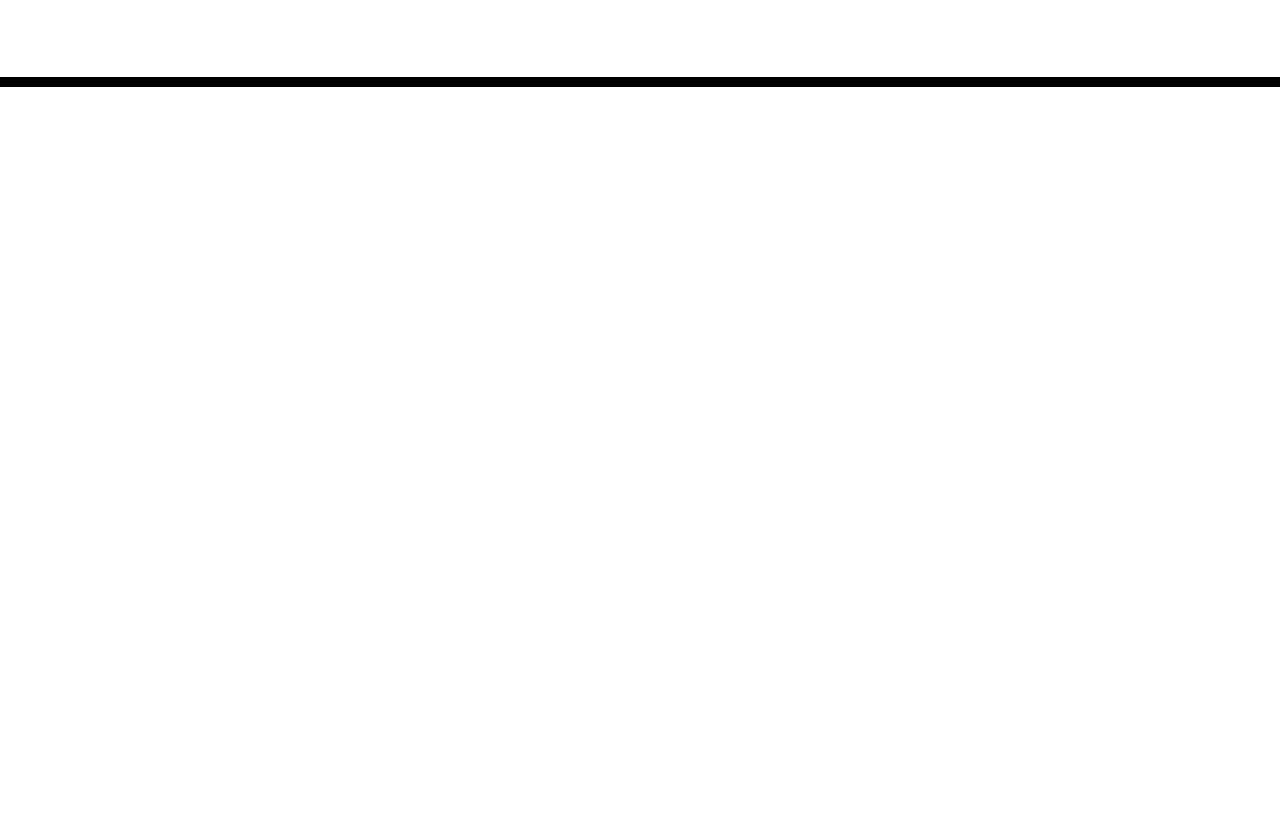
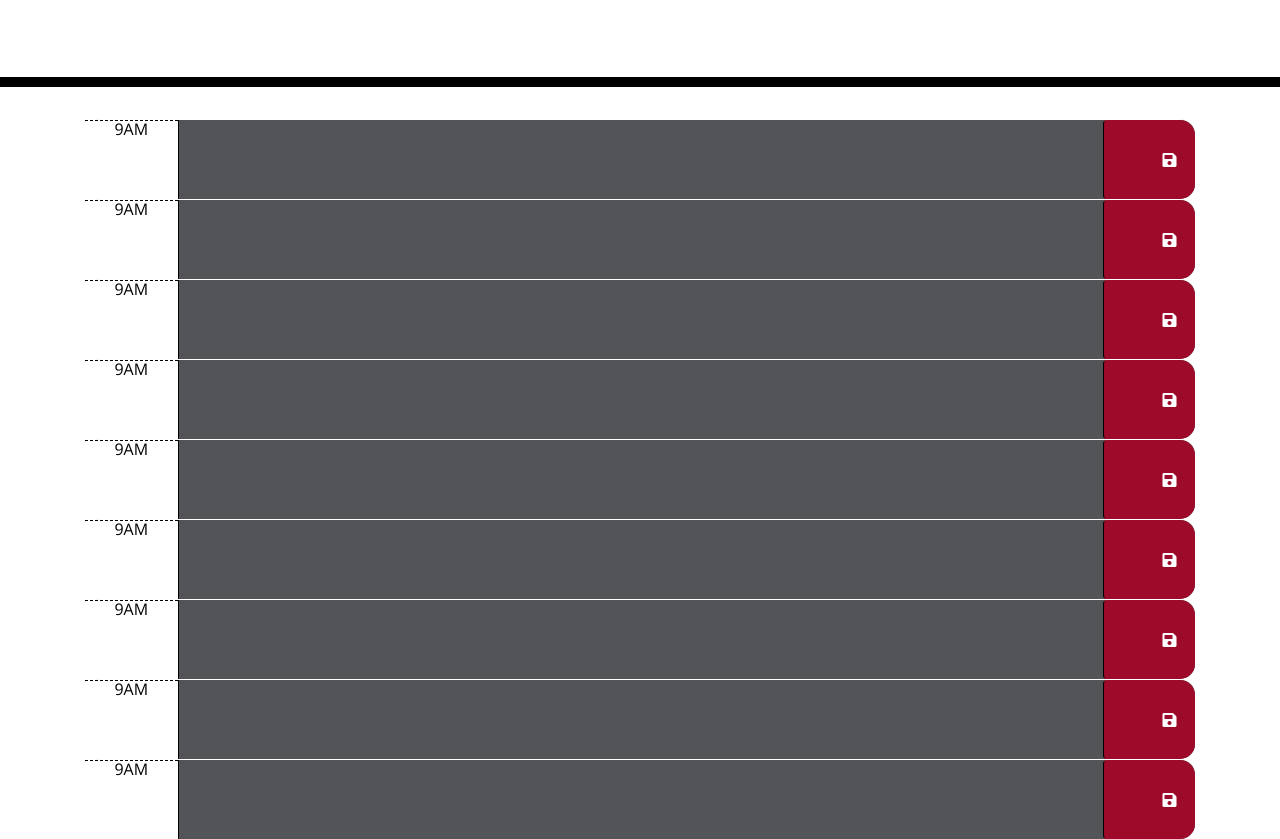
Before and after one commit to azwethinkweizkd/Responsive-Work-Day-Planner-, a plain HTML site: page index.html in a window 1280 px wide. Shown: the part 181-1020 px from the top of the page. Before the commit the page ends 800 px from the top, so only its background shows below. Drawn offline with nearby package versions, Linux system fonts and the light colour scheme.

Commit message:
Styled HTML page with each section

```diff
--- a/index.html
+++ b/index.html
@@ -20,6 +20,22 @@
     />
     <link rel="stylesheet" href="style.css" />
     <title>Work Day Scheduler</title>
+    <style>
+      /* Some custom styles to beautify this example */
+      .row {
+        margin-top: 1rem;
+        background: #525457;
+        padding: 0;
+        margin: 0;
+      }
+
+      [class^="btn"] {
+        padding: 10px 15px;
+        background: #9e0a2a;
+        /* border: 1px solid rgba(0, 0, 0, 0.5); */
+        padding: 0;
+      }
+    </style>
   </head>
 
   <body>
@@ -30,6 +46,70 @@
     </header>
     <div class="container">
       <!-- Timeblocks go here -->
+
+      <div id="hour-9" class="row time-block">
+        <div class="col-md-1 hour">9AM</div>
+        <textarea class="col-md-10 description"> </textarea>
+        <button class="btn saveBtn col-md-1">
+          <i class="fas fa-save"></i>
+        </button>
+      </div>
+      <div id="hour-10" class="row time-block">
+        <div class="col-md-1 hour">9AM</div>
+        <textarea class="col-md-10 description"> </textarea>
+        <button class="btn saveBtn col-md-1">
+          <i class="fas fa-save"></i>
+        </button>
+      </div>
+      <div id="hour-11" class="row time-block">
+        <div class="col-md-1 hour">9AM</div>
+        <textarea class="col-md-10 description"> </textarea>
+        <button class="btn saveBtn col-md-1">
+          <i class="fas fa-save"></i>
+        </button>
+      </div>
+      <div id="hour-12" class="row time-block">
+        <div class="col-md-1 hour">9AM</div>
+        <textarea class="col-md-10 description"> </textarea>
+        <button class="btn saveBtn col-md-1">
+          <i class="fas fa-save"></i>
+        </button>
+      </div>
+      <div id="hour-13" class="row time-block">
+        <div class="col-md-1 hour">9AM</div>
+        <textarea class="col-md-10 description"> </textarea>
+        <button class="btn saveBtn col-md-1">
+          <i class="fas fa-save"></i>
+        </button>
+      </div>
+      <div id="hour-14" class="row time-block">
+        <div class="col-md-1 hour">9AM</div>
+        <textarea class="col-md-10 description"> </textarea>
+        <button class="btn saveBtn col-md-1">
+          <i class="fas fa-save"></i>
+        </button>
+      </div>
+      <div id="hour-15" class="row time-block">
+        <div class="col-md-1 hour">9AM</div>
+        <textarea class="col-md-10 description"> </textarea>
+        <button class="btn saveBtn col-md-1">
+          <i class="fas fa-save"></i>
+        </button>
+      </div>
+      <div id="hour-16" class="row time-block">
+        <div class="col-md-1 hour">9AM</div>
+        <textarea class="col-md-10 description"> </textarea>
+        <button class="btn saveBtn col-md-1">
+          <i class="fas fa-save"></i>
+        </button>
+      </div>
+      <div id="hour-17" class="row time-block">
+        <div class="col-md-1 hour">9AM</div>
+        <textarea class="col-md-10 description"> </textarea>
+        <button class="btn saveBtn col-md-1">
+          <i class="fas fa-save"></i>
+        </button>
+      </div>
     </div>
 
     <script src="https://cdnjs.cloudflare.com/ajax/libs/jquery/3.2.1/jquery.min.js"></script>
```
